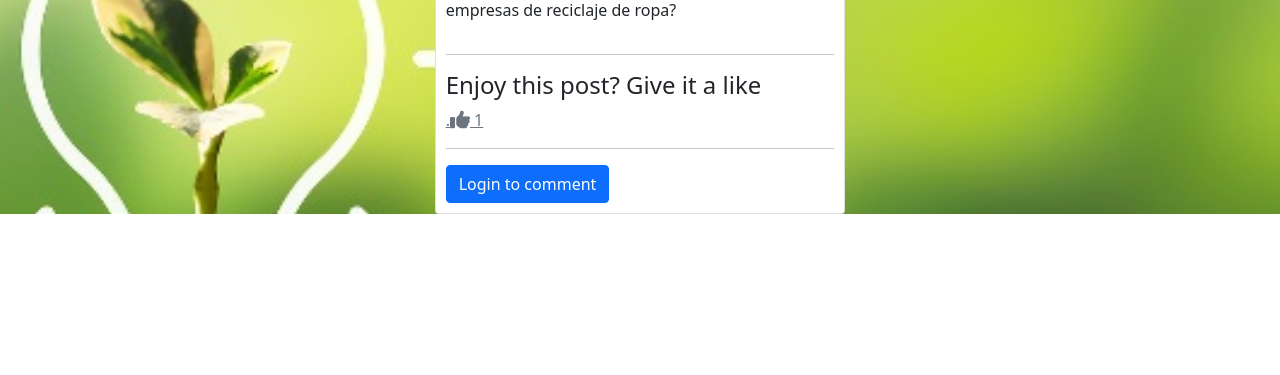
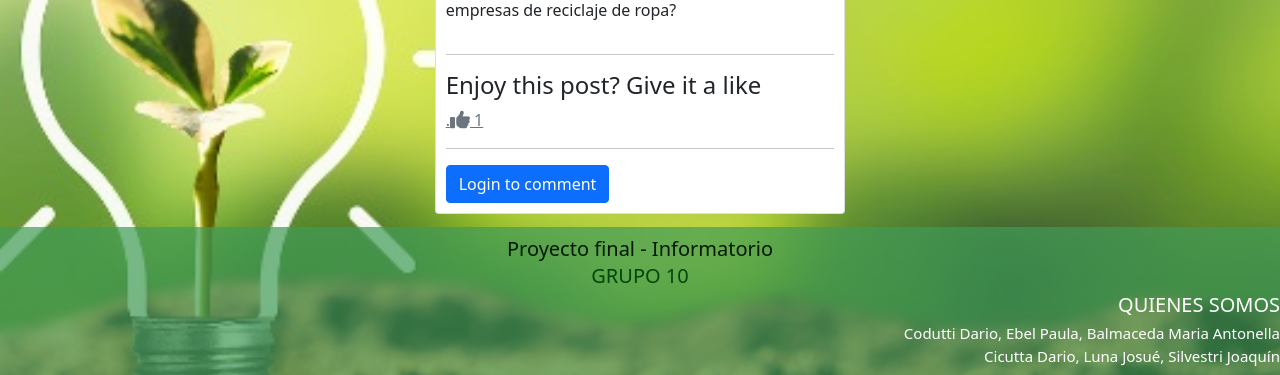
Before and after one commit to darLuCod/Blog, a Django app: a page that uses templates/base.html in a window 1280 px wide; the page is wider, and only the part inside the window is pictured. Shown: the part 3471-3846 px from the top of that part. Before the commit the page ends 3685 px from the top of that part, so only its background shows below. Run offline with Django 3.2, Linux system fonts and the light colour scheme; data comes from the database, SQL or seed files in the repository; both versions use the stored data as it was after the commit; some libraries are stand-ins or nearby versions.

Commit message:
agregado de footer y modif nombre blog

```diff
--- a/static/estilos.css
+++ b/static/estilos.css
@@ -14,3 +14,42 @@ body {
 	border: none;
 
 }
+
+.footer .box1 {
+	background-color: rgba(64, 156, 87, 0.7);
+	color:#fff;
+	font-size: 15px;
+	margin: auto;
+	position: relative;
+	bottom: 0;
+	padding: 0.5em 0;
+	margin-top: 1%;
+}
+
+.footer .box1 .seccion1 h2{
+	color:rgb(2, 70, 9);
+	font-size: 20px;
+	margin-bottom: 5px;
+	text-align: center;
+}
+
+.footer .box1 .seccion1 p.texto{
+	color:rgb(1, 24, 3);
+	font-size: 20px;
+	margin: auto;
+	text-align: center;
+}
+
+.footer .box1 .seccion2 h2{
+	color:#fff;
+	font-size: 20px;
+	margin-bottom: 5px;
+	text-align:right;
+}
+
+.footer .box1 .seccion2 p{
+	color:#fff;
+	font-size: 15px;
+	margin-bottom: 0px;
+	text-align: right;
+}
--- a/templates/base.html
+++ b/templates/base.html
@@ -32,7 +32,7 @@
 
 <nav class="navbar navbar-expand-md navbar-dark bg-dark mb-4">
   <div class="container-fluid">
-    <a class="navbar-brand" href="#">BLOG Grupo 10</a>
+    <a class="navbar-brand" href="#">Save Our Planet ♥</a>
     <button class="navbar-toggler" type="button" data-bs-toggle="collapse" data-bs-target="#navbarCollapse" aria-controls="navbarCollapse" aria-expanded="false" aria-label="Toggle navigation">
       <span class="navbar-toggler-icon"></span>
     </button>
@@ -62,4 +62,23 @@
 <script src="https://cdn.jsdelivr.net/npm/bootstrap@5.1.3/dist/js/bootstrap.min.js" integrity="sha384-QJHtvGhmr9XOIpI6YVutG+2QOK9T+ZnN4kzFN1RtK3zEFEIsxhlmWl5/YESvpZ13" crossorigin="anonymous"></script>
 
   </body>
+
+  <body>
+
+    <footer class="footer">
+          <div class="box1">
+            <div class="seccion1">
+              <p class="texto"> Proyecto final - Informatorio</p>
+              <h2>GRUPO 10</h2>
+            </div>
+            <div class="seccion2">
+              <h2>QUIENES SOMOS</h2>
+              <p>Codutti Dario, Ebel Paula, Balmaceda Maria Antonella</p>
+              <p>Cicutta Dario, Luna Josué, Silvestri Joaquín</p>
+            </div>
+          </div>
+    </footer>
+
+</body>
+
 </html>
```
Also changed, not shown: db.sqlite3, media_root/Ninos-y-los-Objetivos-de-Desarrollo-Sostenible.jpg (added), media_root/informatorio-1024x724.jpg (added), media_root/mujer-en-mercado-localCONSUMO_RESPONSABLE.jpg (added), media_root/recicla-tu-ropaMODA_SOSTENIBLE.jpg (added).
